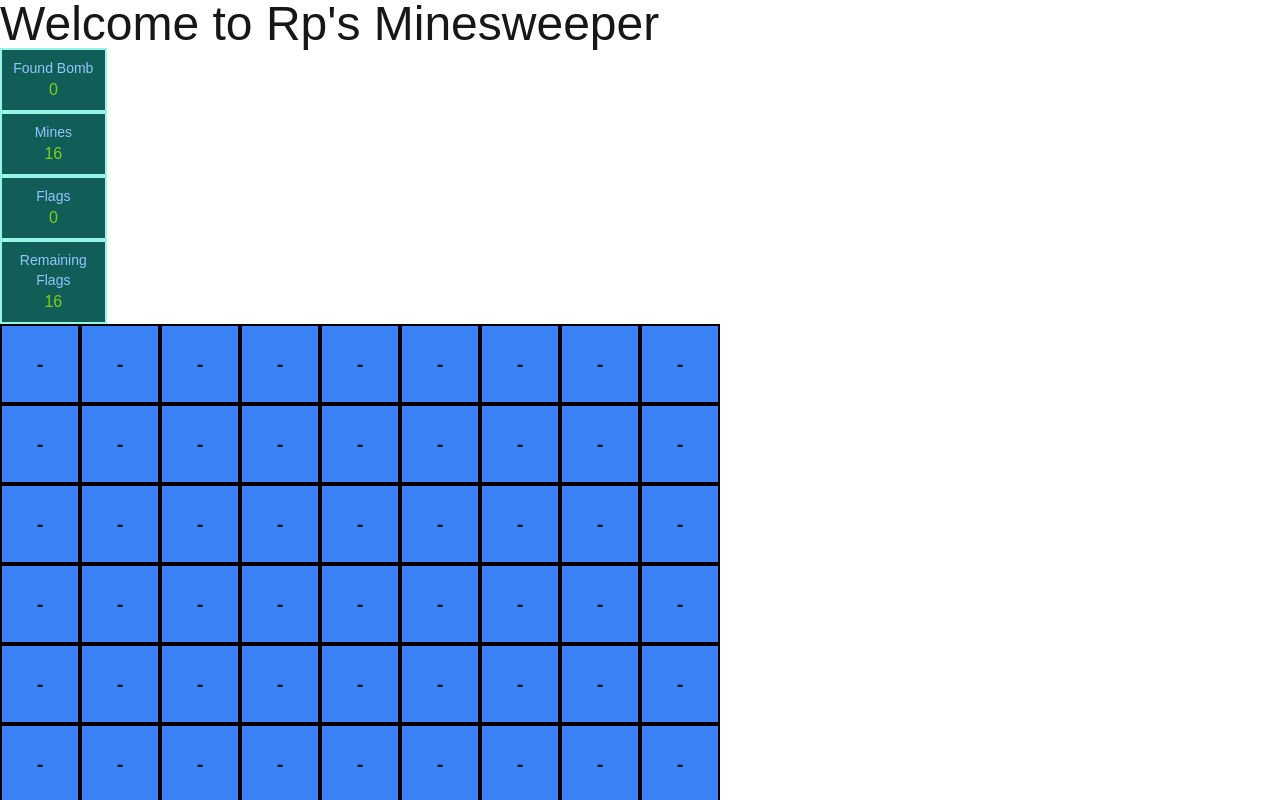
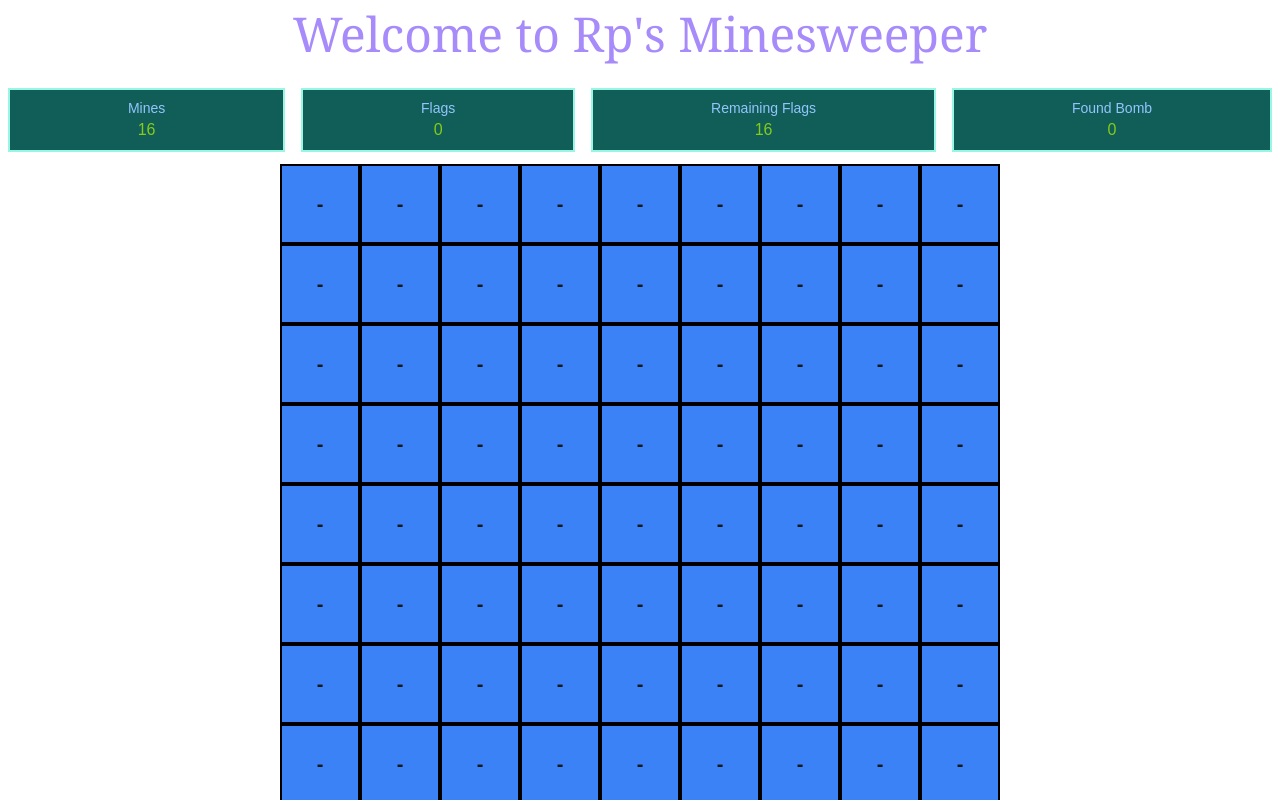
Before and after one commit to rahulprwl/Games, a Next.js app: page /games/minesweeper in a window 1280 px wide. Shown: the top 800 px of the page. Built offline with nearby package versions, Linux system fonts and the light colour scheme.

Commit message:
Grouped counters and costmetic Changes, Bouncy header

```diff
--- a/src/app/games/minesweeper/board.tsx
+++ b/src/app/games/minesweeper/board.tsx
@@ -95,7 +95,6 @@ const Board = ({ size, bombs }: { size: number; bombs: number }) => {
 
   return (
     <>
-      <Counter label={"Found Bomb"} count={results?.foundBomb ?? 0} />
       {gameState && (
         <SweeperGame
           board={gameState}
@@ -104,6 +103,7 @@ const Board = ({ size, bombs }: { size: number; bombs: number }) => {
           bombs={bombs}
           onPlay={chance}
           onFlag={flag}
+          foundFlags={results?.foundBomb ?? 0}
         />
       )}
       {results?.won && (
--- a/src/app/games/minesweeper/counter.tsx
+++ b/src/app/games/minesweeper/counter.tsx
@@ -2,7 +2,7 @@ import React from "react";
 
 const Counter = ({ label, count }: { label: string; count: number }) => {
   return (
-    <div className=" grid grid-flow-row grid-cols-12">
+    <div className=" grid grid-flow-row mx-2">
       <div className="border-2 border-teal-200 border-solid bg-teal-800 p-2 text-center">
         <div className="text-sm col-span-1 text-blue-300">{label}</div>
         <div className="col-span-1 text-lime-500">{count}</div>
--- /dev/null
+++ b/src/app/games/minesweeper/counters-flex.tsx
@@ -0,0 +1,18 @@
+import React from "react";
+import Counter from "./counter";
+
+const CountersFlex = ({
+  counters,
+}: {
+  counters: { label: string; count: number }[];
+}) => {
+  return (
+    <div className="grid grid-flow-col mb-3">
+      {counters.map((counter, i) => (
+        <Counter key={i} label={counter.label} count={counter.count} />
+      ))}
+    </div>
+  );
+};
+
+export default CountersFlex;
--- a/src/app/games/minesweeper/page.tsx
+++ b/src/app/games/minesweeper/page.tsx
@@ -1,12 +1,19 @@
 import React from "react";
 import MineHome from "./mine-home";
 import Header from "@/app/shared/header";
+import Link from "next/link";
+import Button from "@/app/shared/button";
 
 const Page = () => {
   return (
-    <div>
+    <div className="grid grid-flow-row">
       <Header heading="Welcome to Rp's Minesweeper" />
-      <MineHome />
+      <div className="my-2 text-center">
+        <MineHome />
+      </div>
+      <Link href={"/"} className="my-5 text-center">
+        <Button text="Back To Home" />
+      </Link>
     </div>
   );
 };
--- a/src/app/games/minesweeper/sweeper-game.tsx
+++ b/src/app/games/minesweeper/sweeper-game.tsx
@@ -1,12 +1,13 @@
 import React from "react";
-import Counter from "./counter";
 import Block from "./block";
+import CountersFlex from "./counters-flex";
 
 const SweeperGame = ({
   board,
   flags,
   complete,
   bombs,
+  foundFlags,
   onPlay,
   onFlag,
 }: {
@@ -14,14 +15,29 @@ const SweeperGame = ({
   flags: number;
   complete: boolean;
   bombs: number;
+  foundFlags: number;
   onPlay: (i: number, j: number) => void;
   onFlag: (i: number, j: number) => void;
 }) => (
   <>
-    <Counter label={"Mines"} count={bombs}></Counter>
-    <Counter label={"Flags"} count={flags}></Counter>
-    <Counter label={"Remaining Flags"} count={bombs - flags}></Counter>
-    <div className="grid grid-rows-9 grid-flow-col justify-start">
+    <CountersFlex
+      counters={[
+        { label: "Mines", count: bombs },
+        {
+          label: "Flags",
+          count: flags,
+        },
+        {
+          label: "Remaining Flags",
+          count: bombs - flags,
+        },
+        {
+          label: "Found Bomb",
+          count: foundFlags,
+        },
+      ]}
+    />
+    <div className="grid grid-rows-9 grid-flow-col justify-center">
       {board &&
         board.map((row, i) =>
           row.map((element, j) => (
--- a/src/app/home/menu.tsx
+++ b/src/app/home/menu.tsx
@@ -9,6 +9,9 @@ const Menu = () => {
       <Link href={"games/xo"}>
         <Button actionId={"TicTac"} text={" Play TicTac"}></Button>
       </Link>
+      <Link href={"games/minesweeper"}>
+        <Button actionId={"Minesweeper"} text={"Play MineSweeper"}></Button>
+      </Link>
     </menu>
   );
 };
--- a/src/app/shared/header.tsx
+++ b/src/app/shared/header.tsx
@@ -1,7 +1,11 @@
 import React from "react";
 
 const Header = ({ heading }: { heading: string }) => {
-  return <div className="text-5xl">{heading}</div>;
+  return (
+    <div className="text-5xl animate-bounce  my-4 text-center text-violet-400 font-serif">
+      {heading}
+    </div>
+  );
 };
 
 export default Header;
```
